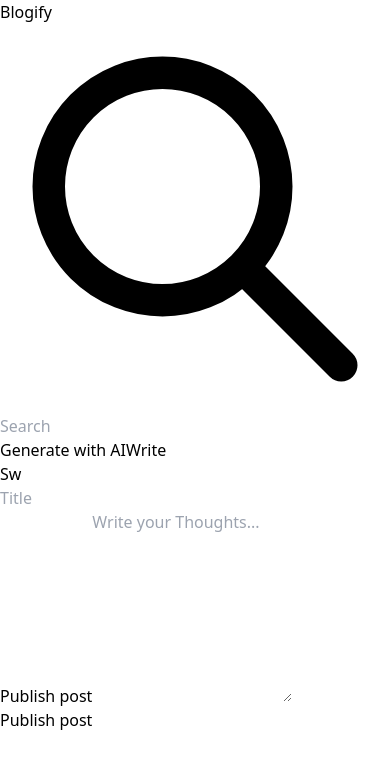
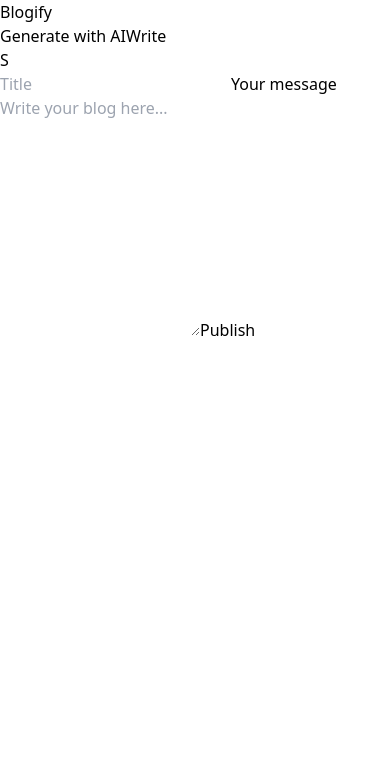
Before and after one commit to SwastikaPradhan/Blogify, a React (Vite) app in the folder frontend/: page /publish in a window 390 px wide. Shown: the top 768 px of the page. Built offline with nearby package versions, Linux system fonts and the light colour scheme.

Commit message:
Updated changes

```diff
--- a/frontend/package.json
+++ b/frontend/package.json
@@ -24,6 +24,7 @@
     "lucide-react": "^0.469.0",
     "react": "^18.3.1",
     "react-dom": "^18.3.1",
+    "react-icons": "^5.4.0",
     "react-markdown": "^9.0.1",
     "react-router-dom": "^6.28.0",
     "react-toastify": "^11.0.2",
--- a/frontend/src/components/Appbar.tsx
+++ b/frontend/src/components/Appbar.tsx
@@ -1,21 +1,19 @@
-import { Avatar } from "./BlogCard";
-import { Link } from "react-router-dom";
+
+import { Link, useNavigate } from "react-router-dom";
 import SearchBar from "./SearchBar";
-
+import {MouseEventHandler, useState } from "react";
 
 export const Appbar = () => {
     const onSearch = (query: string) => {
         console.log("Search query:", query);
     }
+
     return (
         <div className="border-b flex justify-between px-10 py-3 h-16">
             <div className="flex flex-col text-lg justify-center font-bold cursor-pointer">
                 <Link to="/blog" className="flex items-center text-4xl font-bold text-stone-800">Blogify</Link>
+            </div>
 
-            </div>
-            <div className="flex-grow max-w-md mx-2 px-2">
-                <SearchBar onSearch={onSearch} />
-            </div>
             <div className="flex items-center space-x-4">
                 <Link to="/GenerateyourthoughtswithAI">
                     <button className="bg-blue-500 hover:bg-blue-400 text-white font-bold py-2 px-4 border-b-4 border-blue-700 hover:border-blue-500 rounded">
@@ -32,3 +30,46 @@ export const Appbar = () => {
         </div>
     );
 };
+
+function ProfileBox() {
+    const navigate = useNavigate();
+    const [show, setShow] = useState(false);
+
+    const logout = () => {
+        localStorage.clear();
+        navigate("/");
+        window.location.reload();
+    }
+
+    const getName = localStorage.getItem("name") || "Swastika";
+
+    return (
+        <div className="relative cursor-pointer">
+
+            <div onClick={() => setShow(!show)}>
+                <Avatar name={getName} />
+            </div>
+            {show && (
+                <div className="absolute -bottom-24 -left-16 shadow-lg p-4 bg-gray-50 border border-gray-100 z-50 w-[160px]">
+                    <div className="flex flex-col gap-3">
+                        <div onClick={logout}>Logout</div>
+                    </div>
+                </div>
+            )}
+        </div>
+    );
+}
+export function Avatar({ name, onClick }: { name: string; onClick?: MouseEventHandler<HTMLDivElement> }) {
+    return (
+        <div
+            onClick={onClick}
+            className="relative inline-flex items-center justify-center w-10 h-10 overflow-hidden bg-gray-200 hover:bg-gray-50 rounded-full"
+        >
+            <span className="font-medium text-gray-600">
+                {name.split(" ")?.[0]?.[0]}
+                {name?.split(" ")?.[1]?.[0]}
+            </span>
+        </div>
+    );
+}
+export default ProfileBox;
--- a/frontend/src/components/FooterPage.tsx
+++ b/frontend/src/components/FooterPage.tsx
@@ -1,15 +1,20 @@
-const FooterPage= () => {
-    return (
-      <div className="  border-t border-stone-200 py-6 text-center text-white">
-          <p>&copy; {new Date().getFullYear()} Don’t Forget to Write a Blog Before You Log Off!</p>
-          <br/>
+const FooterPage = () => {
+  return (
+    <footer className="border-t border-stone-200 py-4 text-center text-white  w-full mt-auto">
+      <p className="text-sm">&copy; {new Date().getFullYear()} Don’t Forget to Write a Blog Before You Log Off!</p>
+      <p className="text-sm mt-2">
+        Made with <span className="text-red-500">♡</span> by
+        <a
+          href="https://github.com/SwastikaPradhan"
+          className="text-blue-400 hover:underline ml-1"
+          target="_blank"
+          rel="noopener noreferrer"
+        >
+          Swastika
+        </a>
+      </p>
+    </footer>
+  );
+};
 
-          <p> Made with ♡ by
-              <a href="https://github.com/SwastikaPradhan">Swastika</a>
-          </p>
-
-      </div>
-    )
-  }
-
-  export default FooterPage;
+export default FooterPage;
--- a/frontend/src/components/Home.tsx
+++ b/frontend/src/components/Home.tsx
@@ -2,6 +2,7 @@ import { Button } from "./ui/button";
 import { ArrowRight, Coffee, Zap } from "lucide-react";
 import { motion } from "framer-motion";
 import { Link } from "react-router-dom";
+import { PiHandbagFill } from "react-icons/pi";
 
 const Scale = {
   initial: {
@@ -20,6 +21,10 @@ const Hero = () => {
   return (
     <section className=" w-full py-2 md:py-24 lg:py-32 xl:py-38 relative select-none flex flex-col gap-20"
     >
+
+      <div className="absolute top-6 left-6 flex items-center text-white text-2xl font-bold tracking-wide">
+      <PiHandbagFill className="mr-2" /> Blogify
+      </div>
       <motion.div
         initial={{ opacity: 0, y: 20 }}
         animate={{ opacity: 1, y: 0 }}
@@ -39,7 +44,8 @@ const Hero = () => {
           Unleash the Power of AI for Your Blog!
           </h1>
           <p className="mx-auto max-w-[700px] text-gray-300 md:text-xl lg:text-2xl">
-          Generate engaging blog posts effortlessly with AI-powered content creation.
+          Create engaging blog posts with the power of artificial intelligence. Transform your ideas into well-crafted articles in minutes.
+
           </p>
         </motion.div>
         <motion.div
@@ -70,31 +76,7 @@ const Hero = () => {
         </motion.div>
 
       </motion.div>
-      <div className="relative z-50 ">
-        <motion.img
-          {...{
-            ...Scale,
-            transition: { ...Scale.transition, delay: 0.35 },
-          }}
-          src="/images/landing-hero.jpeg"
-          alt="Landing page background"
-          width={1512}
-          height={1405}
-          draggable="false"
-          className="z-40 md:mt-[-40px] w-full hidden sm:block h-full max-w-[70vw] mx-auto md:w-full select-none px-5 !rounded-2xl"
-          style={{
-            borderRadius: "20px",
-          }}
-        />
-        <motion.div
-          {...{
-            ...Scale,
-            transition: { ...Scale.transition, delay: 0.15 },
-          }}
-          className="absolute -z-10 left-0 top-[10%] h-32 w-[90%] hidden md:block overflow-x-hidden bg-[rgba(255,255,255,.5)] bg-opacity-100  blur-[337.4px]"
-          style={{ transform: "rotate(-30deg)" }}
-        />
-      </div>
+
 
     </section>
   );
--- a/frontend/src/pages/Blog.tsx
+++ b/frontend/src/pages/Blog.tsx
@@ -7,7 +7,7 @@ import { useParams } from "react-router-dom";
 export const Blog = () => {
     const { id } = useParams();
 
-    const { loading , blog } = useBlog({ id: id || "" });
+    const { blog , loading} = useBlog({ id: id || "" });
     console.log(blog)
 
    //loading state handling
--- a/frontend/src/pages/Blogs.tsx
+++ b/frontend/src/pages/Blogs.tsx
@@ -25,14 +25,15 @@ export const Blogs = () => {
       <Appbar />
       <div className="flex justify-center">
         <div className="max-w-xl">
-          {blogs.map(blog =>
+          {blogs.map((blog )=>  (
           <BlogCard
+            key={blog.id}
             id={String(blog.id)}
             authorName={blog.author.name || "Swastika"}
             title={blog.title || "Untitled"}
             content={blog.content || "No content avaiable"}
             publishedDate={publishedDateString}
-          />)}
+          />))}
         </div>
       </div>
     </div>
--- a/frontend/src/pages/Publish.tsx
+++ b/frontend/src/pages/Publish.tsx
@@ -1,59 +1,76 @@
 import { Appbar } from "../components/Appbar";
 import axios from "axios";
 import { useNavigate } from "react-router-dom";
-import { ChangeEvent, useState } from "react";
+import { useState } from "react";
 import { BACKEND_URL } from "../config";
 
 export const Publish = () => {
+    const navigate = useNavigate();
     const [title, setTitle] = useState("");
-    const [description, setDescription] = useState("");
-    const navigate = useNavigate();
+    const [content, setContent] = useState("");
+    return (
+      <>
+        <Appbar />
+        <div className="flex justify-center">
+          <div className="mt-16 w-1/2 text-center">
+            <input
+              onChange={(e) => {
+                setTitle(e.target.value);
+              }}
+              type="text"
+              placeholder="Title"
+              className="bg-gray-50 border border-gray-300 text-gray-900 text-sm rounded-lg focus:ring-blue-500 focus:border-blue-500 block w-full p-2.5"
+            />
+            <label className="block mb-2 text-sm font-medium text-gray-900 dark:text-white">
+              Your message
+            </label>
+            <textarea
+              onChange={(e) => {
+                setContent(e.target.value);
+              }}
+              rows={10}
+              className="block p-2.5 w-full text-sm text-gray-900 bg-gray-50 rounded-lg border border-gray-300 focus:ring-blue-500 focus:border-blue-500 "
+              placeholder="Write your blog here..."
+            ></textarea>
+            <button
+              onClick={async () => {
 
-    const handleSubmit = async()=>{
-        const res = await axios.post(`${BACKEND_URL}/api/v1/blog`,{
-            title,
-            description
-        },{
-            headers:{
-                Authorization :localStorage.getItem("token")
-            }
-        })
-        localStorage.setItem("authorId",res.data.user_id);
-        localStorage.setItem("postId",res.data.id);
-        navigate(`/blog/${res.data.id}`)
-    };
+                console.log("Title:", title);
+                console.log("Content:", content);
 
-    return <div>
-        <Appbar />
-        <div className="flex justify-center w-full pt-8">
-            <div className="max-w-screen-lg w-full">
-                <input onChange={(e) => {
-                    setTitle(e.target.value)
-                }} type="text" className=" bg-gray-50 border border-gray-300 text-gray-900 text-sm rounded-lg focus:ring-blue-500 focus:border-blue-500 block w-full p-2.5" placeholder="Title" />
+                const res = await axios.post(
+                    `${BACKEND_URL}/api/v1/blog`,
+                    {
+                      title,
+                      content,
+                    },
+                    {
+                      headers: {
+                        Authorization: `Bearer ${localStorage.getItem("token")}`,
+                        "Content-Type":"application/json",
+                      },
+                    }
+                  );
+                  console.log("Response:" ,res.data);
+                  navigate(`/blog/${res.data.id}`);
 
-                <TextEditor onChange={(e) =>
-                    setDescription(e.target.value)
-                } />
-                <button
-                   type="submit" onClick={handleSubmit}
-                   className="mt-4 inline-flex items-center px-5 py-2.5 text-sm font-medium text-center text-white bg-blue-700 rounded-lg focus:ring-4 focus:ring-blue-200 dark:focus:ring-blue-900 hover:bg-blue-800">
-                    Publish post
-                </button>
-            </div>
+
+              }}
+              type="button"
+              className="relative inline-block text-lg group mt-8"
+            >
+              <span className="relative z-10 block px-5 py-3 overflow-hidden font-medium leading-tight text-gray-800 transition-colors duration-300 ease-out border-2 border-gray-900 rounded-lg group-hover:text-white">
+                <span className="absolute inset-0 w-full h-full px-5 py-3 rounded-lg bg-gray-50"></span>
+                <span className="absolute left-0 w-[28rem] h-96 -ml-2 transition-all duration-300 origin-top-right -rotate-90 -translate-x-full translate-y-12 bg-gray-900 group-hover:-rotate-180 ease"></span>
+                <span className="relative">Publish</span>
+              </span>
+              <span
+                className="absolute bottom-0 right-0 w-full h-12 -mb-1 -mr-1 transition-all duration-200 ease-linear bg-gray-900 rounded-lg group-hover:mb-0 group-hover:mr-0"
+                data-rounded="rounded-lg"
+              ></span>
+            </button>
+          </div>
         </div>
-    </div>
-};
-
-function TextEditor({ onChange }: { onChange: (e: ChangeEvent<HTMLTextAreaElement>) => void }) {
-    return <div className="mt-2">
-        <div className="w-full mb-4 ">
-            <div className="flex items-center justify-between border">
-                <div className="my-2 bg-white rounded-b-lg w-full">
-                    <label className="sr-only">Publish post</label>
-                    <textarea onChange={onChange} id="editor" rows={8} className="block p-2.5 w-full text-sm text-gray-900 bg-gray-50 rounded-lg border border-gray-300 focus:ring-blue-500 focus:border-blue-500  dark:border-gray-600 dark:placeholder-gray-400 dark:text-black dark:focus:ring-blue-500 dark:focus:border-blue-500" placeholder="Write your Thoughts..." required />
-                </div>
-            </div>
-        </div>
-    </div>
-
-}
+      </>
+    );
+  };
```
Also changed, not shown: 2 other files (tests, documents, lock files or other folders).
